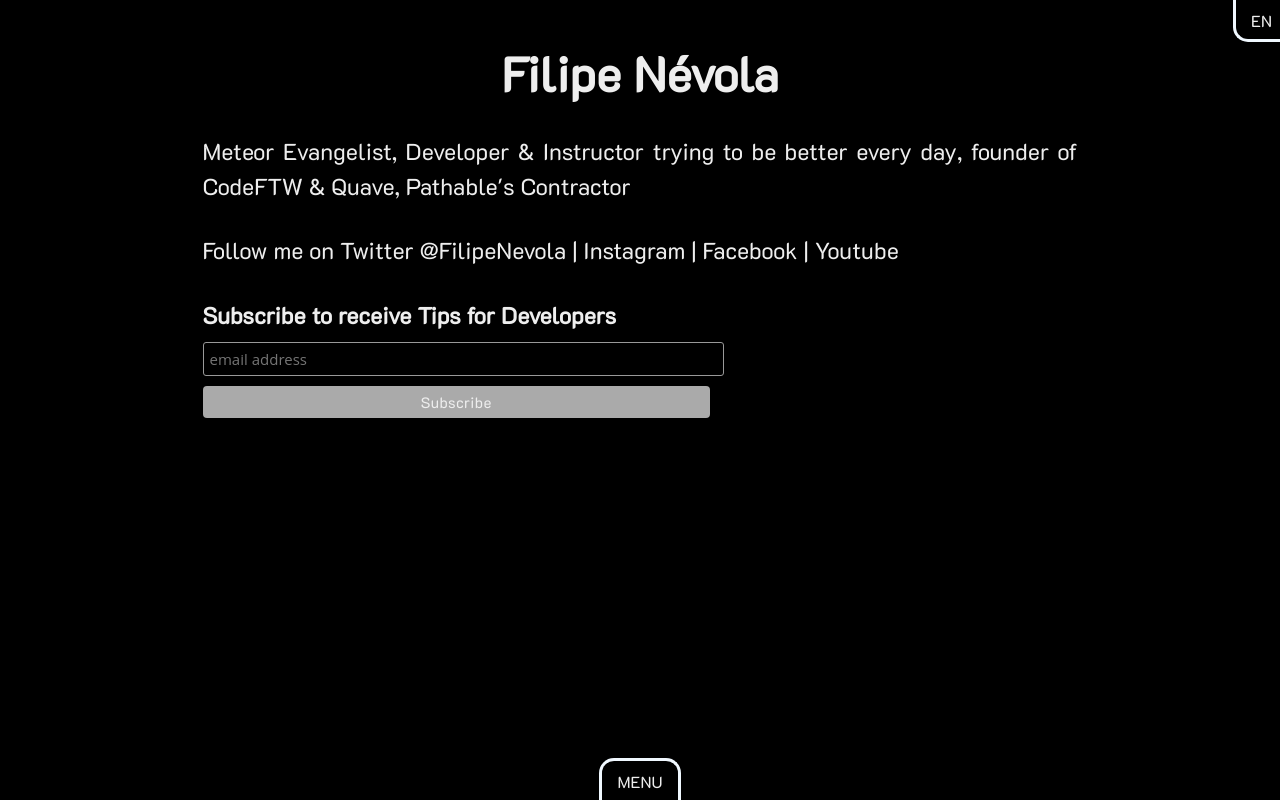
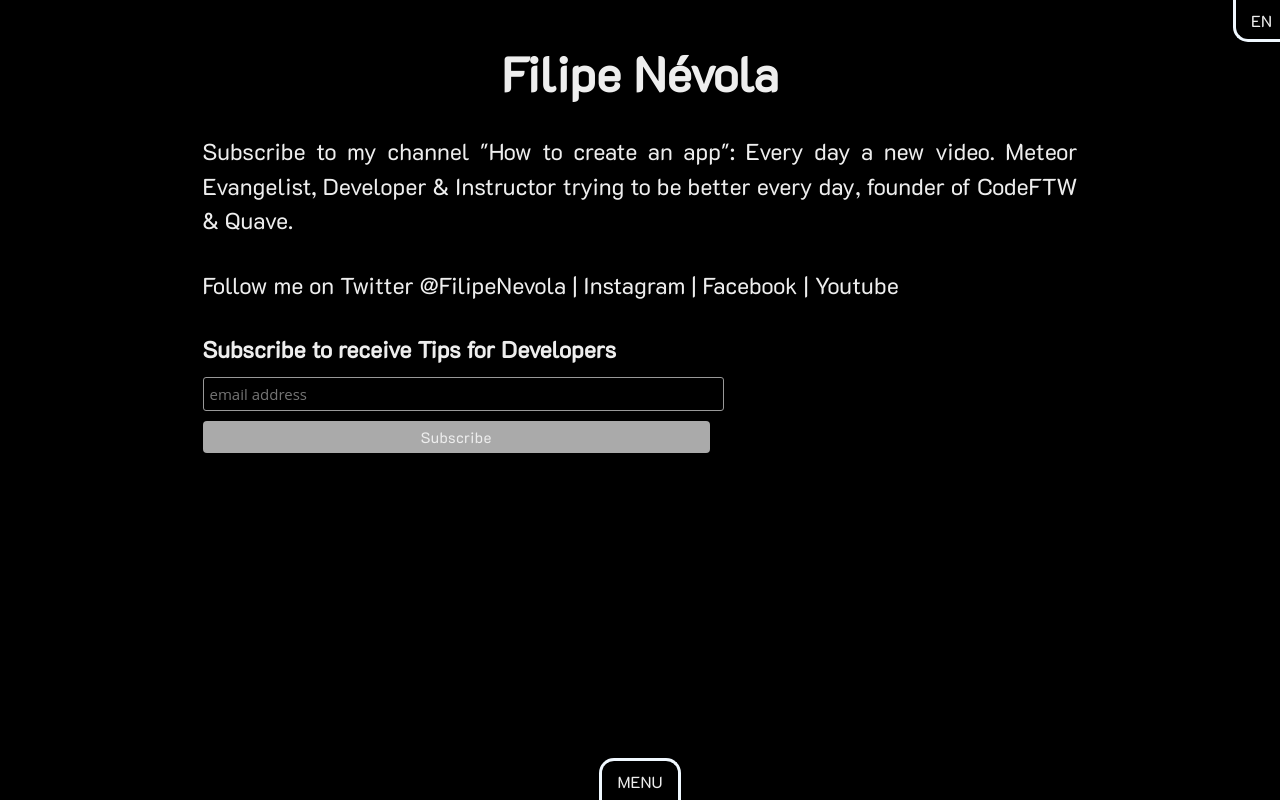
Before and after one commit to filipenevola/filipenevola, a Next.js app: page / in a window 1280 px wide. Built offline with nearby package versions, Linux system fonts and the light colour scheme.

Commit message:
Update index

```diff
--- a/pages/index.js
+++ b/pages/index.js
@@ -7,23 +7,22 @@
   en: {
     intro: key => (
       <p key={key}>
+        Subscribe to my channel <a href="https://www.youtube.com/c/HowToCreateAnAppDev">"How to create an app"</a>: Every day a new video.{" "}
         <a href="https://twitter.com/meteorjs">Meteor</a> Evangelist, Developer
         & Instructor trying to be better every day, founder of{" "}
         <a href="https://twitter.com/FTW_Code">CodeFTW</a> &{" "}
-        <a href="https://twitter.com/quaveDev">Quave</a>,{" "}
-        <a href="https://twitter.com/Pathable">Pathable</a>
-        's Contractor
+        <a href="https://twitter.com/quaveDev">Quave</a>.
       </p>
     )
   },
   pt: {
     intro: key => (
       <p key={key}>
+        Se inscreva no meu canal <a href="https://www.youtube.com/c/HowToCreateAnAppDev">"How to create an app"</a>: Todo dia um vídeo novo.{" "}
         Evangelista do <a href="https://twitter.com/meteorjs">Meteor</a>,
         Desenvolvedor e Instrutor tentando ser melhor todos os dias, fundador do{" "}
         <a href="https://twitter.com/FTW_Code">CodeFTW</a> &{" "}
-        <a href="https://twitter.com/quaveDev">Quave</a>, Trabalhando pra{" "}
-        <a href="https://twitter.com/Pathable">Pathable</a>
+        <a href="https://twitter.com/quaveDev">Quave</a>.
       </p>
     )
   }
```
